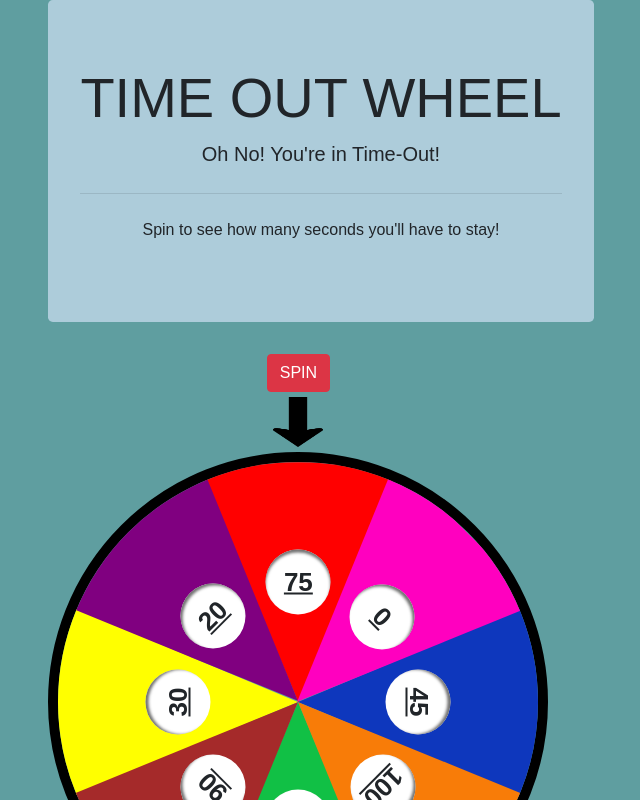
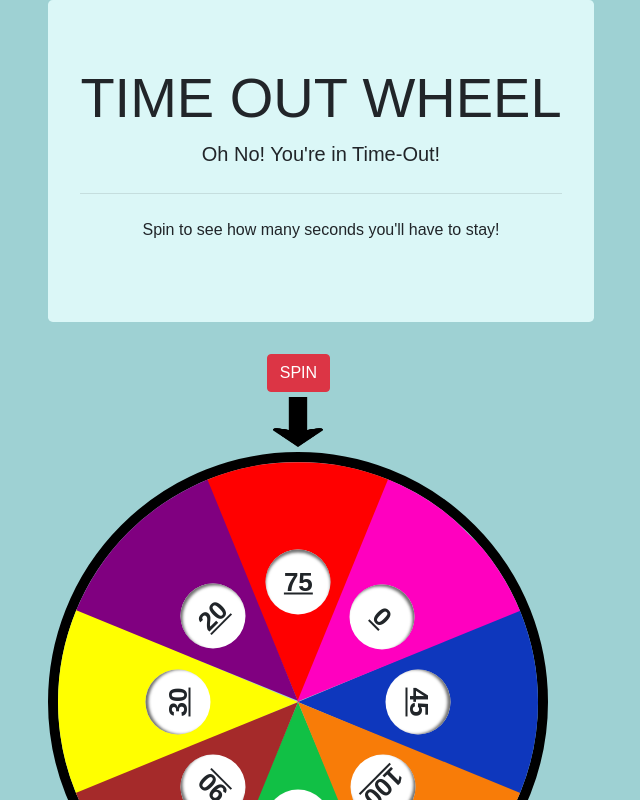
Before and after one commit to ashleydeyoung/kidscorner, a React (Create React App) app: page / in a window 1280 px wide. Shown: the top 800 px of the page, without its empty margins (319-959 px from the left). Built offline with nearby package versions, Linux system fonts and the light colour scheme.

Commit message:
background change

```diff
--- a/src/components/Wheel/Wheel.css
+++ b/src/components/Wheel/Wheel.css
@@ -6,11 +6,11 @@ body {
     height: 100vh;
     overflow: hidden;
     background-size: cover;
-    background: cadetblue;
+    background: rgb(158, 209, 211);
 }
 
 .jumbotron {
-  background:rgb(173, 204, 218);
+  background:rgb(219, 247, 247);
 }
 .mainbox {
     position: relative;
```
